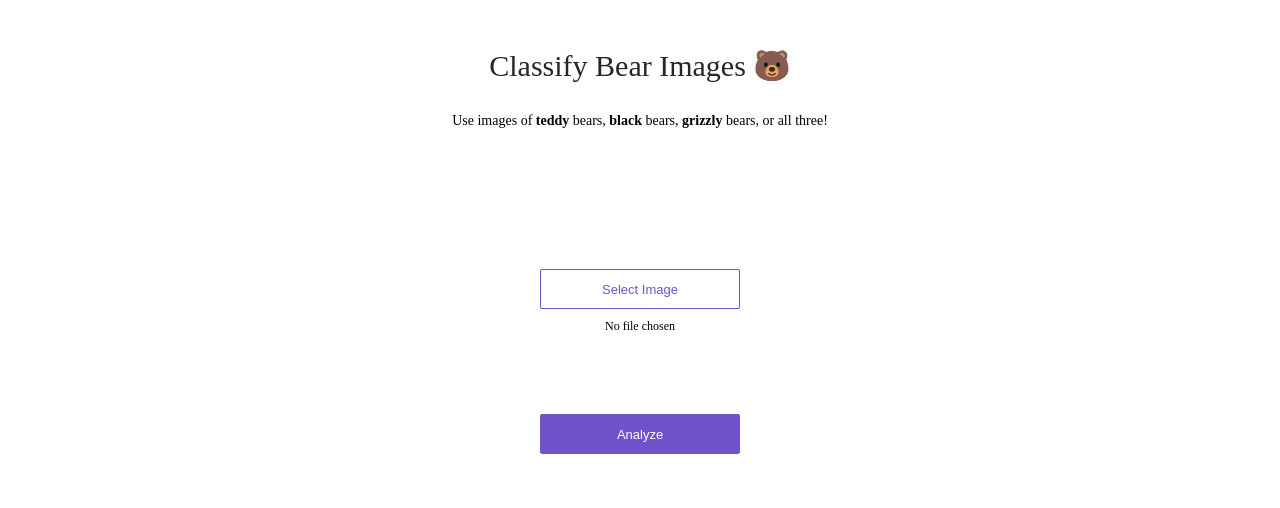
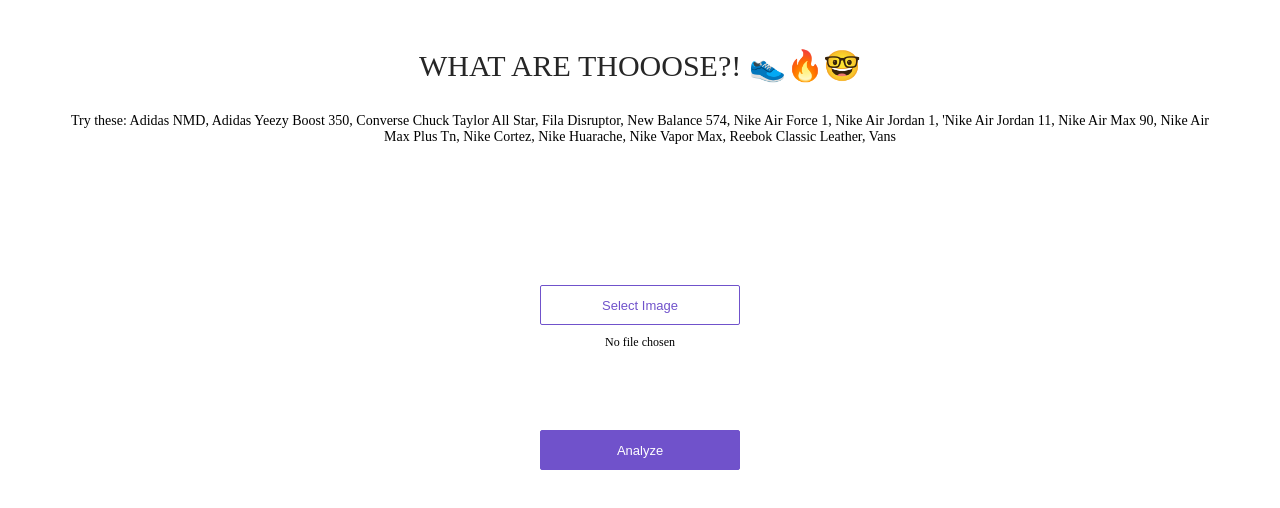
Before and after one commit to jwarmuz99/CTZK---Image-Classification, a plain HTML site: page app/view/index.html in a window 1280 px wide. Drawn offline with Linux system fonts and the light colour scheme.

Commit message:
Update index.html

```diff
--- a/app/view/index.html
+++ b/app/view/index.html
@@ -7,10 +7,12 @@
 <body>
 <div>
   <div class='center'>
-    <div class='title'>Classify Bear Images 🐻</div>
+    <div class='title'>WHAT ARE THOOOSE?! 👟🔥🤓</div>
     <p>
-      Use images of <strong>teddy</strong> bears, <strong>black</strong> bears, <strong>grizzly</strong> bears, or
-      all three!
+      Try these: Adidas NMD, Adidas Yeezy Boost 350, Converse Chuck Taylor All Star,
+           Fila Disruptor, New Balance 574, Nike Air Force 1, Nike Air Jordan 1,
+           'Nike Air Jordan 11, Nike Air Max 90, Nike Air Max Plus Tn, Nike Cortez,
+           Nike Huarache, Nike Vapor Max, Reebok Classic Leather, Vans
     </p>
     <div class='content'>
       <div class='no-display'>
@@ -26,7 +28,7 @@
         <label id='upload-label'>No file chosen</label>
       </div>
       <div>
-        <img id='image-picked' class='no-display' alt='Chosen Image' height='200'>
+        <img id='image-picked' class='no-display' alt='Chosen Image' height='300'>
       </div>
       <div class='analyze'>
         <button id='analyze-button' class='analyze-button' type='button' onclick='analyze()'>Analyze</button>
```
